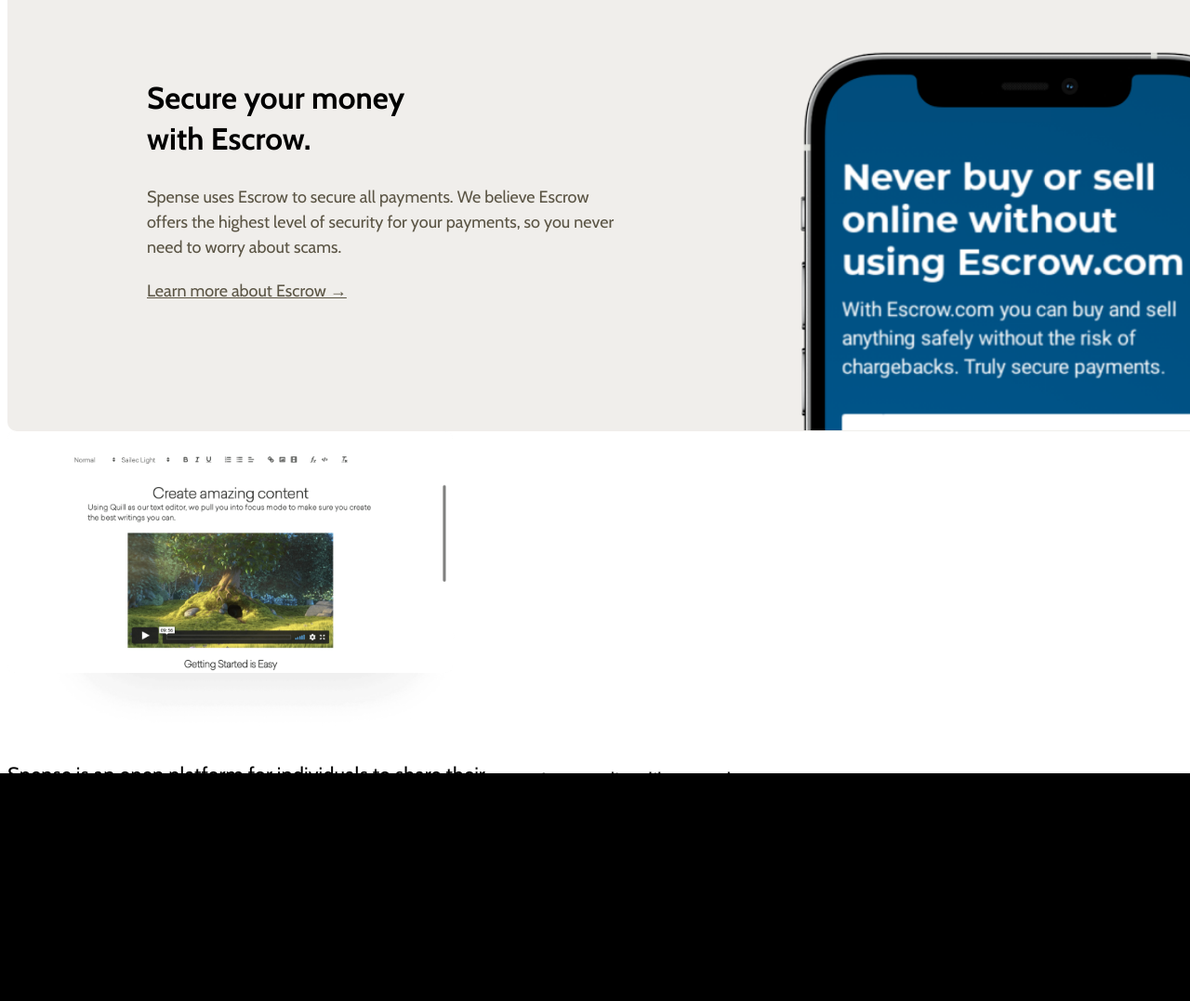
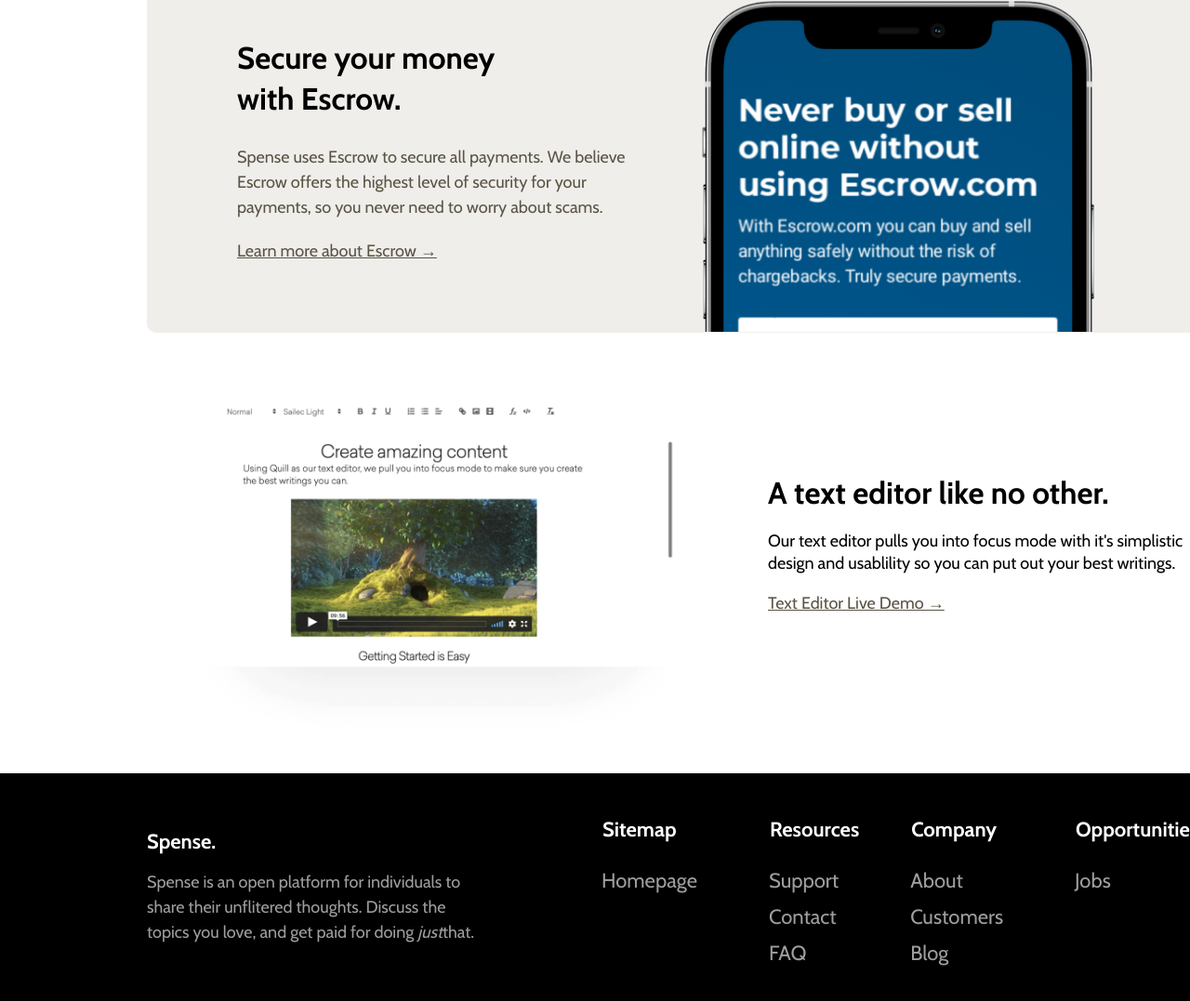
Before and after one commit to P00PG/Spense, a plain HTML site: page index.html in a window 1280 px wide. Shown: the part 975-2052 px from the top of the page at 93% size. Drawn offline with Linux system fonts and the light colour scheme.

Commit message:
Completed

```diff
--- a/index.html
+++ b/index.html
@@ -33,7 +33,7 @@
             <div class="left">
                 <h1>Share your unfiltered thoughts. Get paid.</h1>
                 <p>Spense is an open platform fo individuals to share their unflitered thoughts.</p>
-                <p>Discuss the topics you love, and get paid for doing<span>just</span>that.</p>
+                <p style="margin-top: -20px;">Discuss the topics you love, and get paid for doing<span> just </span>that.</p>
                 <div class="Feature1">
                     <img src="Spense Source Files\Assets\Checkmark.svg"> Receive 99% off the earnings.
                 </div>
@@ -93,12 +93,10 @@
         </div>
 
         <div class="TextEditorSection">
-            <div class="tesl">
-                <img src="Spense Source Files\Assets\Text Editor.png" alt="text editor">
-            </div>
+            <img src="Spense Source Files\Assets\Text Editor.png" alt="text editor">
 
             <div class="tesr">
-                <p>A text editor like no other.</p>
+                <h2>A text editor like no other.</h2>
                 <p>Our text editor pulls you into focus mode with it's simplistic design and usablility so you can put out your best writings.</p>
                 <a href="">Text Editor Live Demo &#8594</a>
 
@@ -107,6 +105,7 @@
 
         <div class="Footer">
             <div class="footerleft">
+                <h4>Spense.</h4>
                 <p>Spense is an open platform for individuals to share their unflitered thoughts. Discuss the topics you love, and get paid for doing <span>just</span>that.</p>
             </div>
 
@@ -125,10 +124,10 @@
                         <td>Jobs</td>
                     </tr>
                     <tr>
-                        <td>Pricing</td>
+                        <td></td>
                         <td>Contact</td>
                         <td>Customers</td>
-                        <td>Reddit</td>
+                        <td></td>
                     </tr>
                     <tr>
                         <td></td>
--- a/stylesheet.css
+++ b/stylesheet.css
@@ -16,9 +16,11 @@ body{
     height: 2027px;
     background: linear-gradient(
         to bottom,
-        #F0EEEB 0%,
-        #F0EEEB 38%,
-        white 38%,
+        black 0%,
+        black 2%,
+        #F0EEEB 2%,
+        #F0EEEB 36%,
+        white 36%,
         white 88%,
         black 88%,
         black 100%
@@ -30,18 +32,20 @@ a {
     color: black;
 }
 
+span{
+    font-style: italic;
+}
+
 
 .annoucement{
     font-size: 18px;
-    background-color: black;
     text-align: center;
     color: white;
-    height: 50px;
 }
 
 .annoucement p{
     height: 22px;
-    top:14px;
+    top:-10px;
     position: relative;
 }
 
@@ -77,9 +81,15 @@ a {
 }
 
 .left{
-    width: 40%;
+    width: 35%;
     padding: 0px 150px;
     float: left;
+}
+
+.left p{
+    font-size: 18px;
+    width: 597px;
+
 }
 
 .left input{
@@ -100,6 +110,10 @@ a {
     padding: 18px 24px;
 }
 
+.left img{
+    margin-right: 15px;
+}
+
 .right img{
     width: 425px;
     height: 519px;
@@ -118,8 +132,8 @@ a {
 }
 
 .EscrowSection{
-    margin-top: -30px;
-    padding: 48px 150px;
+    margin: -30px 150px 48px 150px;
+    width: 1140px;
     background-color: #F0EEEB;
     height: 405px;
     position: relative;
@@ -128,8 +142,12 @@ a {
 
 .leftsection{
     position: absolute;
-    top: 93px;
-    width: 35%;
+    left: 97px;
+    top: 60px;
+    width: 459px;
+    height: 220px;
+    word-wrap: normal;
+    line-height: 27px;
 }
 
 .leftsection h2{
@@ -140,43 +158,106 @@ a {
 
 .leftsection a{
     font-size: 18px;
-    line-height: 27px;
     text-decoration: underline;
     color: #5A5444;
 }
 
 .leftsection p{
     font-size: 18px;
-    line-height: 27px;
     color:  #5A5444;
 }
+
 
 .rightsection{
     position: absolute;
     bottom: -5px;
-    left: 130px;
+    right: 50px;
 }
 
 .rightsection img{
-    height: 457px;
+    height: 400px;
 }
 
 
 .TextEditorSection{
     height: 334px;
     width: 1140px;
+    position: relative;
 }
 
-.testl{
-    float: left;
-    width: 50%;
-}
-
-.tesl img{
-    height: 334px;
+.TextEditorSection img{
+    position: absolute;
+    height: 400px;
+    left: 150px;
 }
 
 .tesr{
+    position: absolute;
+    height: 149px;
+    width: 472px;
+    bottom: 100px;
+    left: 818px;
+    line-height: 24px;
+}
+
+.tesr p{
+    font-weight: 400;
+    font-size: 18px;
+
+}
+
+.tesr a{
+    font-size: 18px;
+    text-decoration-line: underline;
+    color: #5A5444;
+}
+
+.Footer{
+    margin-top: 80px;
+    padding: 56px 150px;
+    color:  #9E9E9E;;
+}
+
+.footerleft{
+    width: 368px;
+    height: 113px;
+    float: left;
+    word-wrap: normal;
+    line-height: 1px;
+}
+
+.footerleft h4{
+    color: white;
+    font-weight: bold;
+
+}
+
+.footerleft p{
+    font-weight: 400;
+    font-size: 18px;
+    line-height: 27px;
+}
+
+.footerright{
     float: right;
-    width: 50%;
+    width: 653px;
 }
+
+
+.footerright table{
+    height: 137px;
+}
+
+.footerright tr,th{
+    padding-bottom: 16px;
+}
+
+.footerright tr,td{
+    padding: 10px 75px 0px 0px
+}
+
+.footerright th{
+    text-align: left;
+    font-weight: bold;
+    color: white;
+}
```
